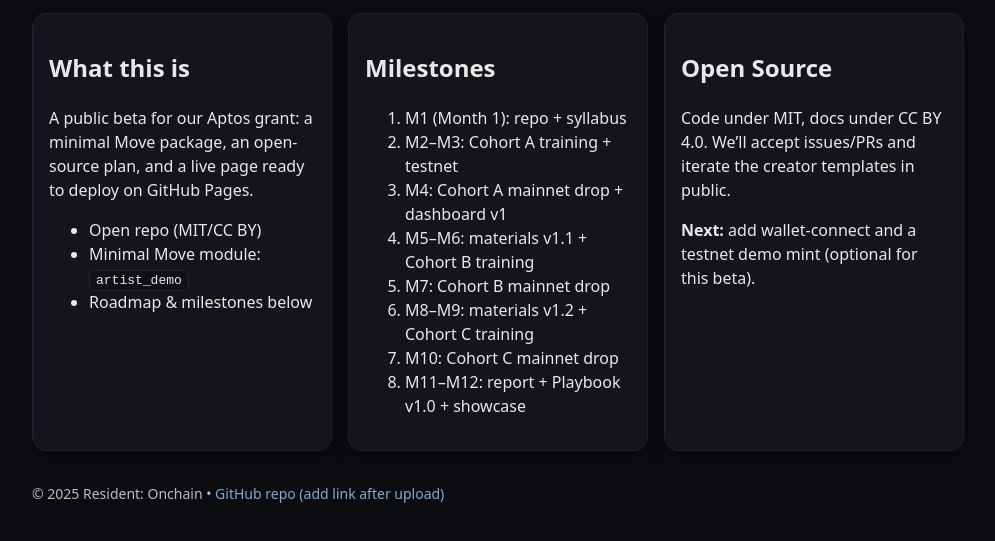
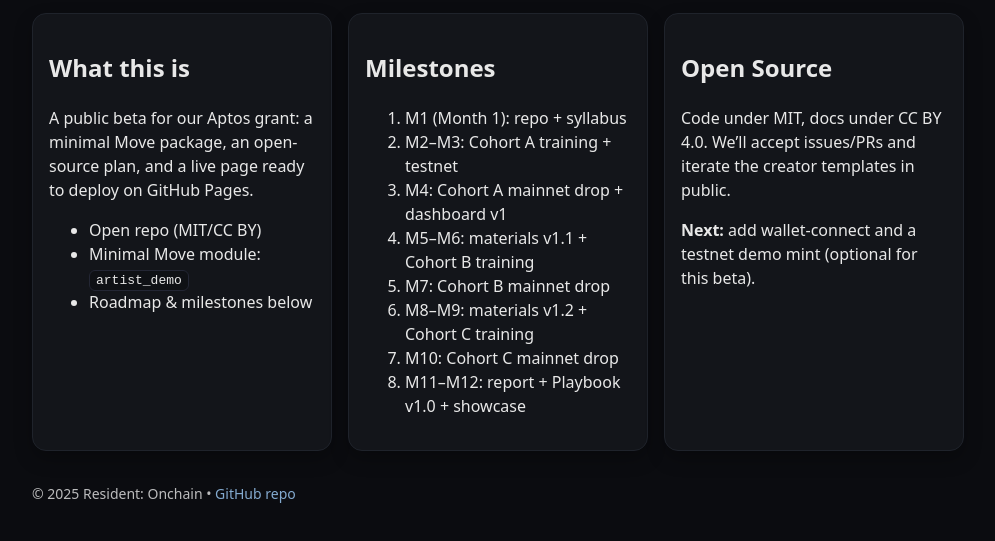
Before and after one commit to ResidentOnchain/resident-onchain-aptos-demo, a plain HTML site: page docs/index.html in a window 1280 px wide. Shown: the part 109-650 px from the top of the page, without its empty margins (142-1137 px from the left). Drawn offline with Linux system fonts and the light colour scheme.

Commit message:
Update index.html

```diff
--- a/docs/index.html
+++ b/docs/index.html
@@ -49,7 +49,7 @@
     </section>
 
     <footer>
-      <p>© 2025 Resident: Onchain • <a href="#" aria-label="Repo link">GitHub repo (add link after upload)</a></p>
+      <p>© 2025 Resident: Onchain • <a href="https://github.com/ResidentOnchain/resident-onchain-aptos-demo" aria-label="Repo link">GitHub repo</a></p>
     </footer>
   </main>
 </body>
```
